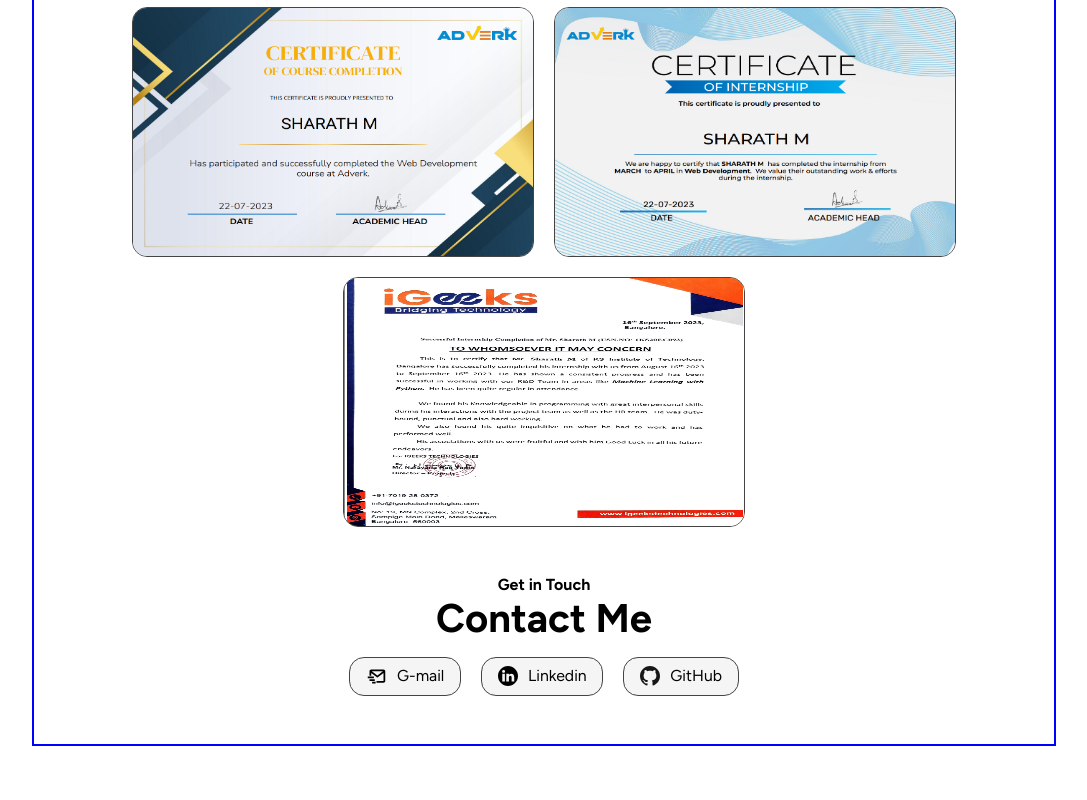
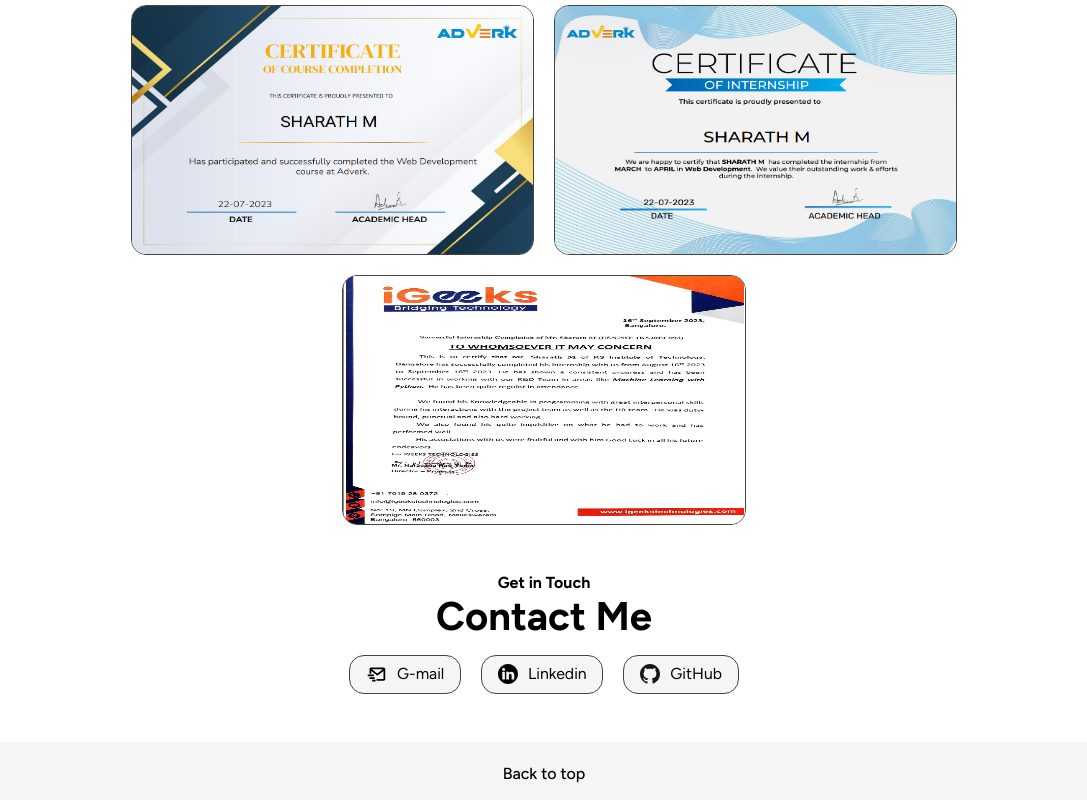
Before and after one commit to SharathM18/Portfolio-Website, a website built with Vite: page index.html in a window 1280 px wide. Shown: the part 1543-2343 px from the top of the page, without its empty margins (96-1183 px from the left). Before the commit the page ends 2289 px from the top, so only its background shows below. Built offline with nearby package versions, Linux system fonts and the light colour scheme.

Commit message:
added top-to-back functionality

```diff
--- a/index.html
+++ b/index.html
@@ -306,6 +306,13 @@
       </section>
     </div>
 
+    <!-- footer section  -->
+    <footer class="footer">
+      <div class="header btt">
+        <a href="#header-menu">Back to top</a>
+      </div>
+    </footer>
+
     <!-- script  -->
     <script type="module" src="./src/main.js"></script>
   </body>
--- a/src/main.js
+++ b/src/main.js
@@ -8,6 +8,7 @@
 import "../styles/components/skills.css";
 import "../styles/components/certificates.css";
 import "../styles/components/contact.css";
+import "../styles/components/footer.css";
 
 import responsiveNsvBar from "./utilities/mobile-nav";
 
--- /dev/null
+++ b/styles/components/footer.css
@@ -0,0 +1,19 @@
+.footer {
+  padding: 2px;
+  background-color: var(--bg-project);
+}
+
+@media (min-width: 360px) {
+  .btt {
+    font-size: var(--text-sm);
+  }
+}
+@media (min-width: 480px) {
+}
+@media (min-width: 768px) {
+  .btt {
+    font-size: var(--text-base);
+  }
+}
+@media (min-width: 1024px) {
+}
--- a/styles/utilities.css
+++ b/styles/utilities.css
@@ -39,19 +39,16 @@
 @media (min-width: 360px) {
   .container {
     max-width: 360px;
-    border: 2px solid blue;
   }
 }
 @media (min-width: 480px) {
   .container {
     max-width: 480px;
-    border: 2px solid blue;
   }
 }
 @media (min-width: 768px) {
   .container {
     max-width: 768px;
-    border: 2px solid blue;
   }
 
   .btn {
@@ -67,6 +64,5 @@
 @media (min-width: 1024px) {
   .container {
     max-width: 1024px;
-    border: 2px solid blue;
   }
 }
```
